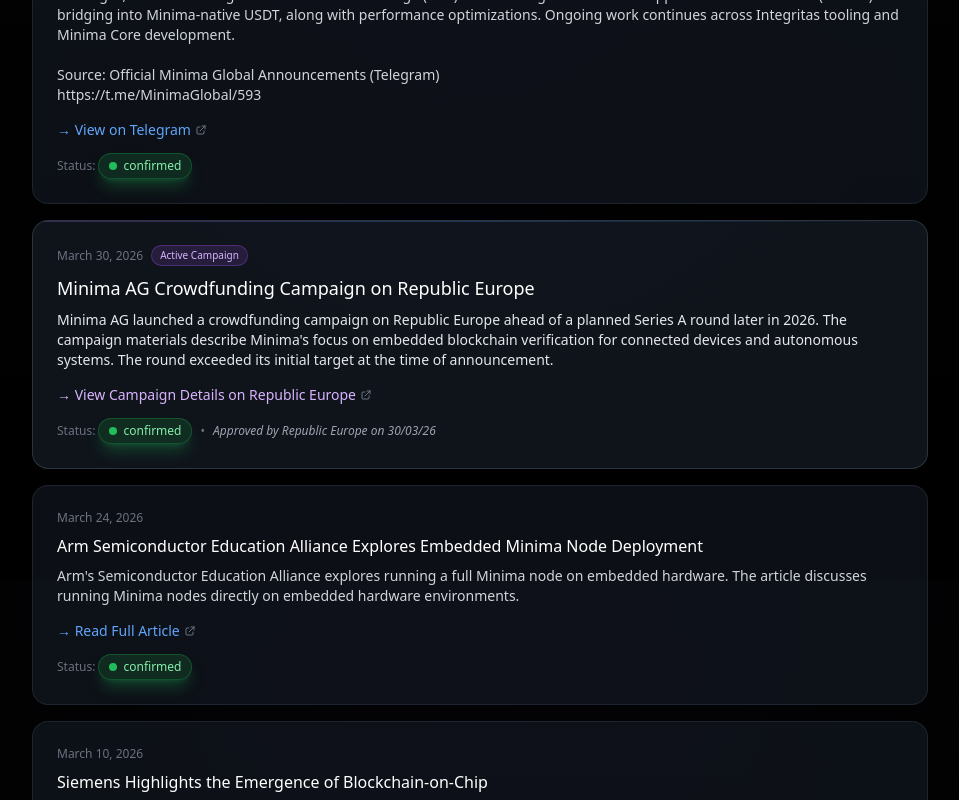
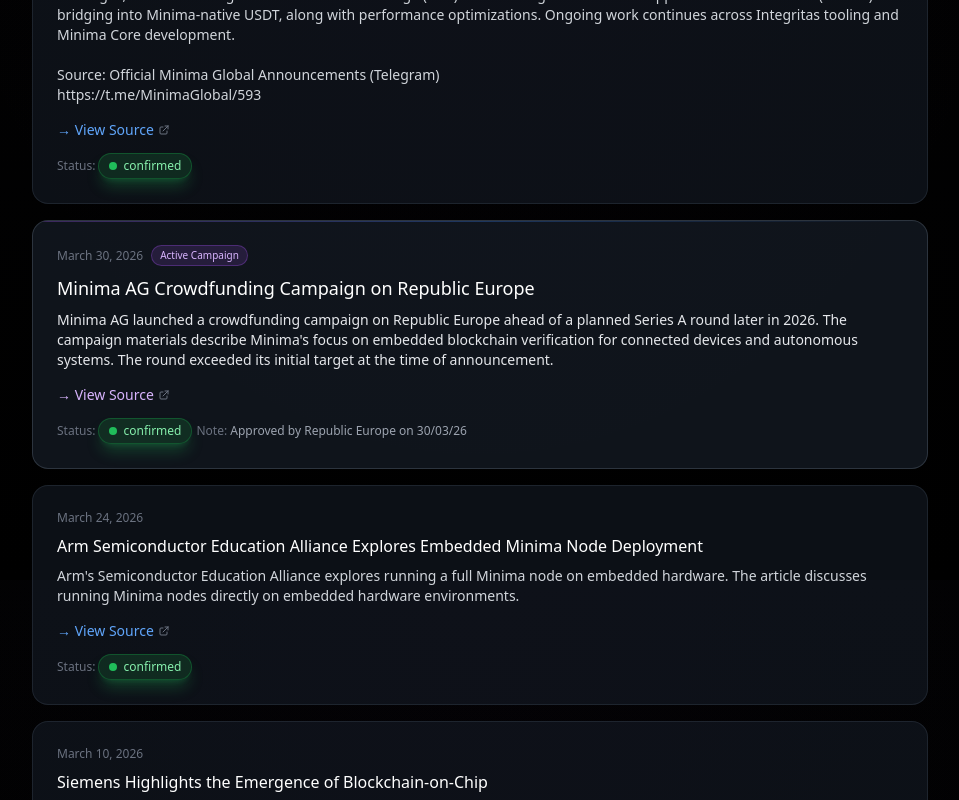
Before and after one commit to KuA1bo/minimaverse-site, a Next.js app: page /news in a window 1280 px wide. Shown: the part 1020-1820 px from the top of the page, without its empty margins (160-1119 px from the left). Built offline with nearby package versions, Linux system fonts and the light colour scheme.

Commit message:
style(news): unify link text to 'View Source', structure status/note fields

```diff
--- a/src/app/news/page.tsx
+++ b/src/app/news/page.tsx
@@ -1,6 +1,6 @@
 // src/app/news/page.tsx
 // News page - latest updates and announcements about Minima Protocol
-// Updated: Added engineering update news item (DEX, Stablecoin Bridge), updated timestamp [24.05.2026]
+// Updated: Unified link text, structured status/note layout, updated timestamp [24.05.2026]
 
 import Link from 'next/link';
 import JsonLd from '@/components/JsonLd';
@@ -238,14 +238,14 @@ export default function NewsPage() {
                 date: 'May 24, 2026',
                 title: 'Engineering Update: DEX, Stablecoin Bridge, and Ecosystem Progress',
                 text: "The Minima ecosystem team published an engineering update covering progress across core products and infrastructure. Testing across the DEX, MiniMask, and Stablecoin Bridge has been completed, with all components moving into release preparation. The DEX (v1.0.1) introduces UI improvements, SIM bin restrictions for new users, a 5-minute timeout on trades and messages, and several bug fixes. The Stablecoin Bridge (v1.0) adds redesigned front-end support and enables USDT (ERC-20) bridging into Minima-native USDT, along with performance optimizations. Ongoing work continues across Integritas tooling and Minima Core development.\n\nSource: Official Minima Global Announcements (Telegram)\nhttps://t.me/MinimaGlobal/593",
-                link: { href: 'https://t.me/MinimaGlobal/593', text: '→ View on Telegram' },
+                link: { href: 'https://t.me/MinimaGlobal/593', text: '→ View Source' },
                 status: 'confirmed' as const
               },
               {
                 date: 'March 30, 2026',
                 title: 'Minima AG Crowdfunding Campaign on Republic Europe',
                 text: "Minima AG launched a crowdfunding campaign on Republic Europe ahead of a planned Series A round later in 2026. The campaign materials describe Minima's focus on embedded blockchain verification for connected devices and autonomous systems. The round exceeded its initial target at the time of announcement.",
-                link: { href: 'https://europe.republic.com/minima', text: '→ View Campaign Details on Republic Europe' },
+                link: { href: 'https://europe.republic.com/minima', text: '→ View Source' },
                 status: 'confirmed' as const,
                 featured: true
               },
@@ -253,21 +253,21 @@ export default function NewsPage() {
                 date: 'March 24, 2026',
                 title: 'Arm Semiconductor Education Alliance Explores Embedded Minima Node Deployment',
                 text: "Arm's Semiconductor Education Alliance explores running a full Minima node on embedded hardware. The article discusses running Minima nodes directly on embedded hardware environments.",
-                link: { href: 'https://minima.global/post/blockchain-doesnt-belong-in-the-cloud', text: '→ Read Full Article' },
+                link: { href: 'https://minima.global/post/blockchain-doesnt-belong-in-the-cloud', text: '→ View Source' },
                 status: 'confirmed' as const
               },
               {
                 date: 'March 10, 2026',
                 title: 'Siemens Highlights the Emergence of Blockchain-on-Chip',
                 text: 'Siemens Cre8Ventures highlights Blockchain-on-Chip technology, exploring how embedded verification enables autonomous industrial systems. The article references a drone flight demonstration involving TRL 6 testing.',
-                link: { href: 'https://minima.global/post/siemens', text: '→ Read Full Article' },
+                link: { href: 'https://minima.global/post/siemens', text: '→ View Source' },
                 status: 'confirmed' as const
               },
               {
                 date: 'March 5, 2026',
                 title: 'Blockchain Blackbox: Verification Systems for Autonomous Devices',
                 text: 'Article describing Blockchain-on-Chip verification systems for autonomous devices and drones. The technology reached TRL 6 testing for autonomous system verification scenarios.',
-                link: { href: 'https://minima.global/post/blockchain-blackbox', text: '→ Read Full Article' },
+                link: { href: 'https://minima.global/post/blockchain-blackbox', text: '→ View Source' },
                 video: { href: 'https://www.youtube.com/watch?v=QOCPWTWAMXI', text: '▶️ Video: Autonomous Verification Technology Overview' },
                 status: 'confirmed' as const
               },
@@ -275,14 +275,14 @@ export default function NewsPage() {
                 date: 'January 20, 2026',
                 title: 'Minima: From Roadmaps to Results',
                 text: 'Minima announced a fundamental shift in communication strategy, moving away from traditional roadmaps with fixed dates toward evidence-based progress reporting.',
-                link: { href: 'https://minima.global/post/minima-from-roadmaps-to-results', text: '→ Read Full Post' },
+                link: { href: 'https://minima.global/post/minima-from-roadmaps-to-results', text: '→ View Source' },
                 status: 'confirmed' as const
               },
               {
                 date: 'November 2025',
                 title: 'DePIN Integration Progress',
                 text: 'Multiple DePIN projects integrated Minima Protocol for decentralized device coordination and micropayments.',
-                link: { href: 'https://minima.global/blog', text: '→ Learn More' },
+                link: { href: 'https://minima.global/blog', text: '→ View Source' },
                 status: 'confirmed' as const
               },
             ].map((item, index) => (
@@ -348,17 +348,15 @@ export default function NewsPage() {
                     )}
                   </div>
 
-                  <div className="flex items-center gap-2 mt-3">
+                  {/* Structured Status & Note block */}
+                  <div className="flex flex-col sm:flex-row sm:items-center gap-1 mt-3">
                     <p className="text-gray-500 text-xs">
                       Status: <StatusBadge status={item.status} reducedGlow={true} />
                     </p>
                     {item.featured && (
-                      <>
-                        <span className="text-gray-500 text-xs">•</span>
-                        <p className="text-gray-400 text-xs italic">
-                          Approved by Republic Europe on 30/03/26
-                        </p>
-                      </>
+                      <p className="text-gray-400 text-xs">
+                        <span className="text-gray-500">Note:</span> Approved by Republic Europe on 30/03/26
+                      </p>
                     )}
                   </div>
                 </div>
```
